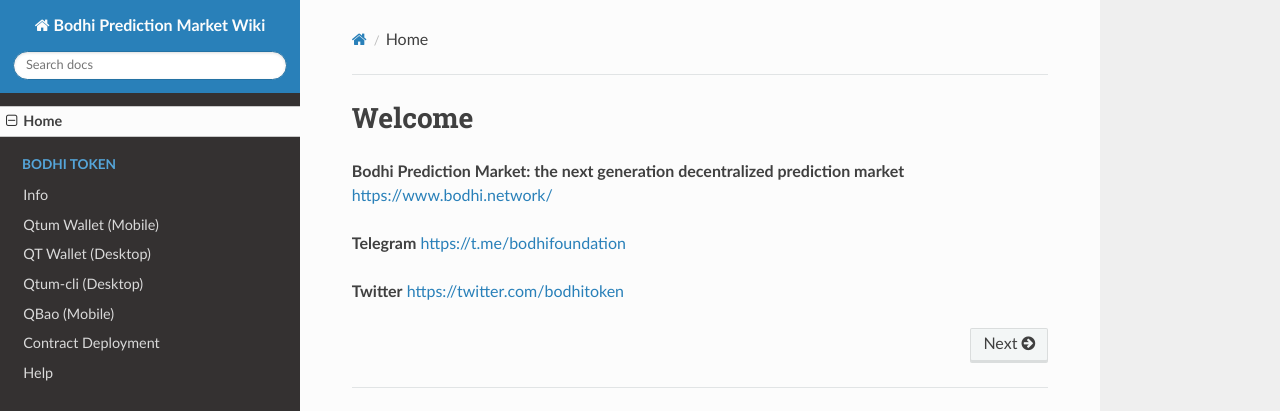
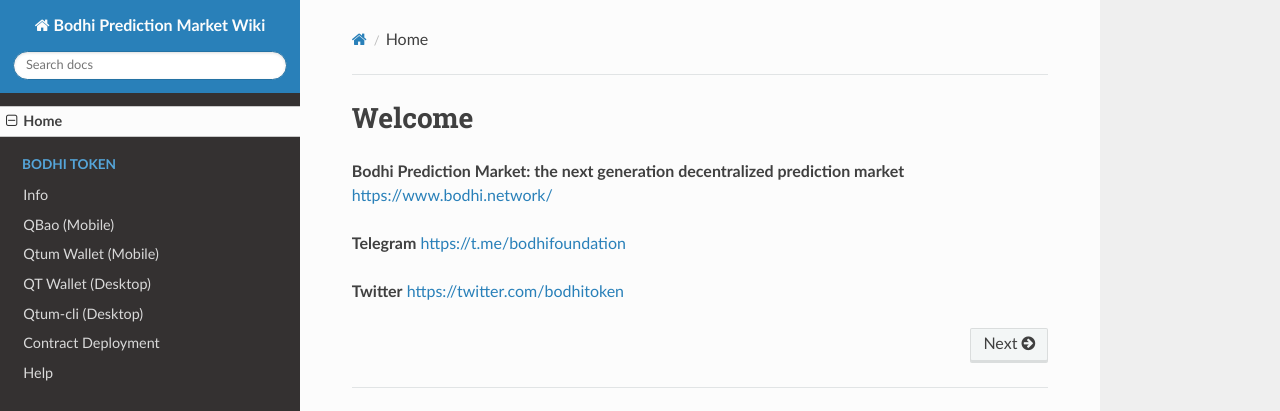
Before and after one commit to bodhiproject/wiki, an MkDocs documentation site: the page built from docs/index.md, in a window 1280 px wide. Shown: the top 411 px of the page. Built offline with MkDocs 1.6.1, drawn with Linux system fonts in a browser that asks for light colours; nearby versions of some CDN libraries; old or Windows-style settings are respelled for this version of MkDocs; part of the change alters nothing that is shown.

```diff
--- a/mkdocs.yml
+++ b/mkdocs.yml
@@ -6,9 +6,9 @@ pages:
   - Home: index.md
   - Bodhi Token:
     - Info: bodhi_token/info.md
+    - QBao (Mobile): bodhi_token/qbao.md
     - Qtum Wallet (Mobile): bodhi_token/qtum_wallet_mobile.md
     - QT Wallet (Desktop): bodhi_token/qt_wallet_desktop.md
     - Qtum-cli (Desktop): bodhi_token/qtum_cli.md
-    - QBao (Mobile): bodhi_token/qbao.md
   - Contract Deployment: deployment.md
   - Help: help.md
```
Also changed, not shown: site/404.html, site/bodhi_token/info/index.html, site/bodhi_token/qbao/index.html, site/bodhi_token/qt_wallet_desktop/index.html, site/bodhi_token/qtum_cli/index.html, site/bodhi_token/qtum_wallet_mobile/index.html, site/deployment/index.html, site/help/index.html, site/index.html, site/search.html, site/search/search_index.json, site/sitemap.xml.
